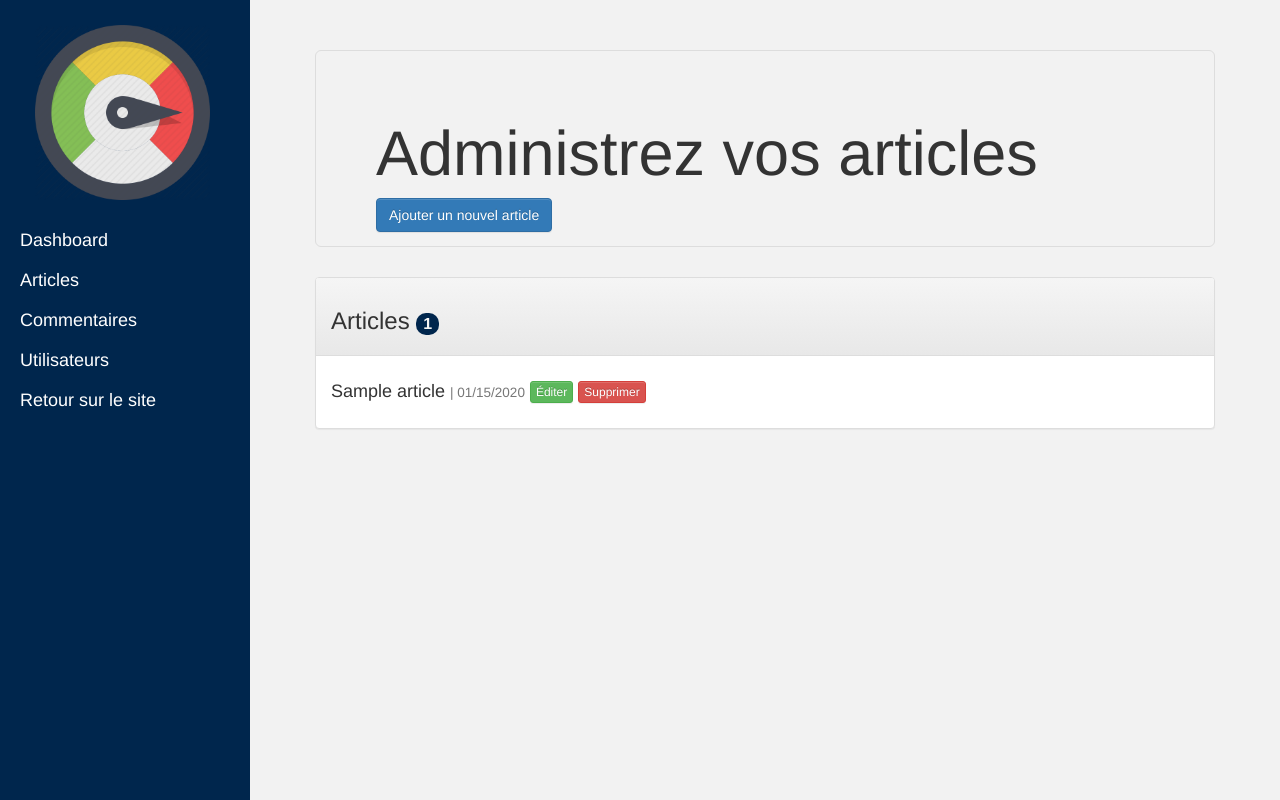
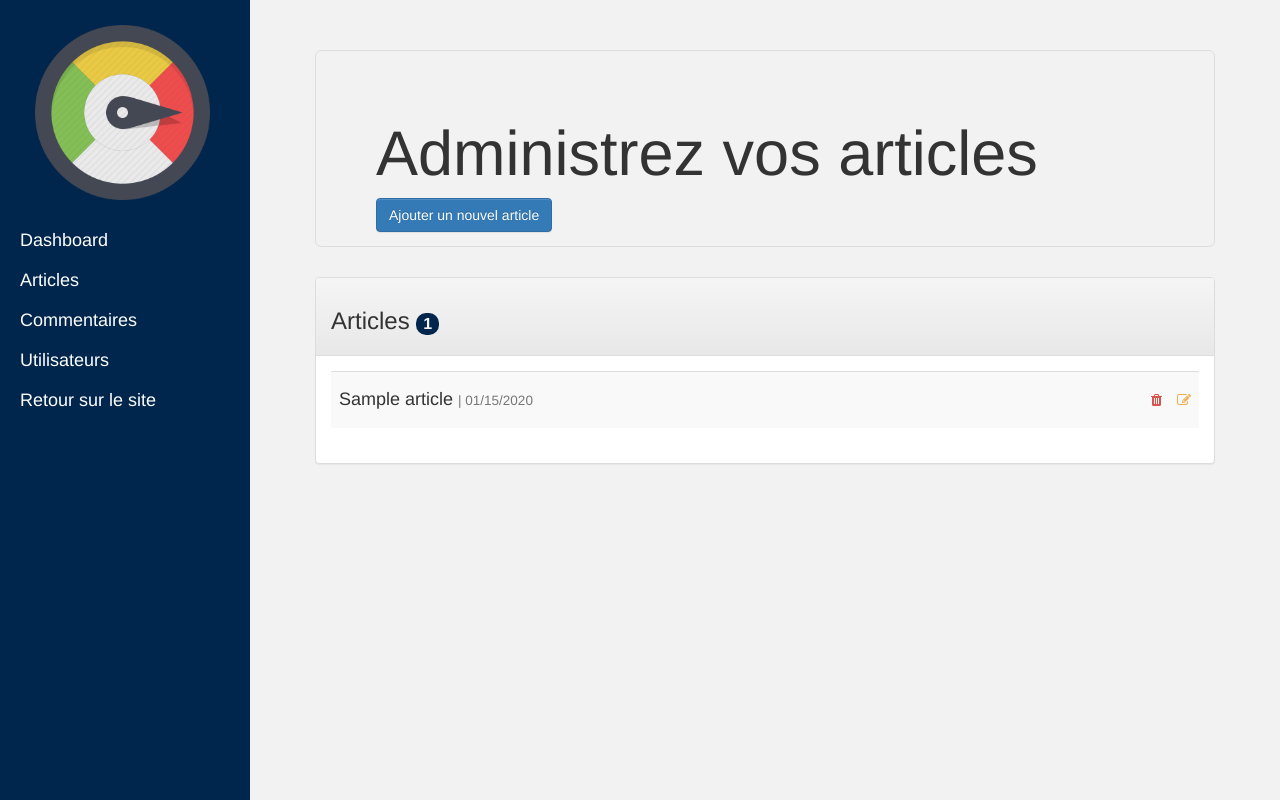
Before and after one commit to Wubii/project_3, a PHP site: template view/DashboardArticleList.html.twig in a window 1280 px wide. Run offline with PHP 8.4, Linux system fonts and the light colour scheme; the template is opened without the code that fills it: most values are stand-ins (such as "Sample title", 1, 10 or a date in 2020); some libraries are stand-ins or nearby versions.

Commit message:
add tooltip

```diff
--- a/view/BaseDashboard.html.twig
+++ b/view/BaseDashboard.html.twig
@@ -5,7 +5,7 @@
     <meta http-equiv="X-UA-Compatible" content="IE=edge">
     <meta name="viewport" content="width=device-width, initial-scale=1">
     <!-- The above 3 meta tags *must* come first in the head; any other head content must come *after* these tags -->
-    <title>Bootstrap 101 Template</title>
+    <title>Dashboard - Jean Forteroche</title>
 
     <!-- Bootstrap -->
     <link href="/css/font-awesome.css" rel="stylesheet">
@@ -79,4 +79,12 @@
     {% endblock %}
 
   </body>
+  <script type="text/javascript">
+
+    $(function ()
+    {
+      $('[data-toggle="tooltip"]').tooltip()
+    })
+
+  </script>
 </html>
--- a/view/DashboardArticleList.html.twig
+++ b/view/DashboardArticleList.html.twig
@@ -18,17 +18,32 @@
             <div class="col-lg-12">
               <div class="panel panel-default">
               <div class="panel-heading">
-                <h3>Articles <span class="badge" style="background-color: #00264d; font-size:16px; margin-top:2px">{{ articles | length }}</span></h3>
+                <h3>Articles <span class="badge" style="background-color: #00264d; font-size:16px; margin-top:2px" data-toggle="tooltip" data-placement="top" title="Vous avez {{ articles | length }} articles">{{ articles | length }}</span></h3>
               </div>
               <div class="panel-body">
+                <table class="table table-striped table-hover">
+                  <thead></thead>
+                  <tbody>
                     {% for article in articles %}
+                      <tr>
+                        <td>
                           <h4>
                             {{ article.title }}
                             <small> | {{ article.date | date("m/d/Y") }}</small>
-                    <a href="/dashboard/article/edit?id={{ article.id }}" type="button" class="btn btn-success btn-xs">Éditer</a>
-                    <a href="/dashboard/article/delete?id={{ article.id }}" class="btn btn-danger btn-xs" role="button"> Supprimer</a>
                           </h4>
+                        </td>
+                        <td style="vertical-align: middle;">
+                          <a href="/dashboard/article/edit?id={{ article.id }}" type="button" class="pull-right text-warning" style="margin-left: 15px;">
+                            <i class="fa fa-pencil-square-o" aria-hidden="true" data-toggle="tooltip" data-placement="top" title="Éditer"></i>
+                          </a>
+                          <a href="/dashboard/article/delete?id={{ article.id }}" class="pull-right text-danger" role="button">
+                            <i class="fa fa-trash" aria-hidden="true" data-toggle="tooltip" data-placement="top" title="Supprimer"></i>
+                          </a>
+                        </td>
+                      </tr>
                     {% endfor %}
+                  </tbody>
+                </table>
               </div>
             </div>
           </div>
--- a/view/DashboardUserList.html.twig
+++ b/view/DashboardUserList.html.twig
@@ -44,12 +44,12 @@
                       <td>Administrateur</td>
                     {% endif %}
                     <td class="text-center">
-                      <a href="#" type="button" class="text-danger" data-toggle="modal" data-target="#modalUserDelete" data-user-id="{{ user.id }}"><span class="text-danger"><i class="fa fa-trash" aria-hidden="true"></i></span></a>
+                      <a href="#" type="button" class="text-danger" data-toggle="modal" data-target="#modalUserDelete" data-user-id="{{ user.id }}"><span class="text-danger" data-toggle="tooltip" data-placement="top" title="Supprimer"><i class="fa fa-trash" aria-hidden="true"></i></span></a>
                     </td>
                     {% if user.locked == 1 %}
-                      <td class="text-center"><a href="/dashboard/user/lock/toggle?id={{ user.id }}" type="button" class="text-success"><span class="text-danger"><i class="fa fa-lock" aria-hidden="true"></i></a></td>
+                      <td class="text-center"><a href="/dashboard/user/lock/toggle?id={{ user.id }}" type="button" class="text-success" data-toggle="tooltip" data-placement="top" title="Débloquer cet utilisateur"><span class="text-danger"><i class="fa fa-lock" aria-hidden="true"></i></a></td>
                     {% else %}
-                      <td class="text-center"><a href="/dashboard/user/lock/toggle?id={{ user.id }}" type="button" class="text-danger"><span class="text-success"><i class="fa fa-unlock" aria-hidden="true"></i></a></td>
+                      <td class="text-center"><a href="/dashboard/user/lock/toggle?id={{ user.id }}" type="button" class="text-danger"><span class="text-success" data-toggle="tooltip" data-placement="top" title="Bloquer cet utilisateur"><i class="fa fa-unlock" aria-hidden="true"></i></a></td>
                     {% endif %}
                   </tr>
                 {% endfor %}
--- a/web/css/custom.css
+++ b/web/css/custom.css
@@ -38,11 +38,11 @@ p
 
 .background-home
 {
-	background-image: url(../img/river2.jpg);
+	background-image: url(../img/river3.jpg);
 	background-repeat:no-repeat;
 	background-attachment: fixed;
 	background-size: 100%;
-	min-height: 800px;
+	min-height: 100%;
 }
 
 .background-article-list
```
Also changed, not shown: view/DashboardCommentList.html.twig (+8 -4 lines), web/img/river3.jpg (added). Lines whose indentation alone changed are shown as unchanged.
